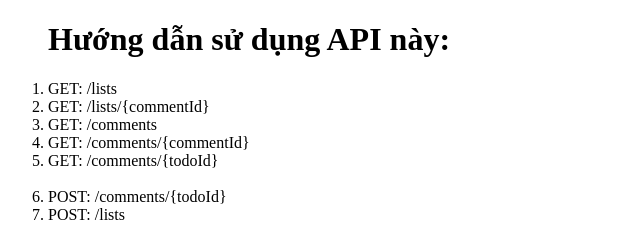
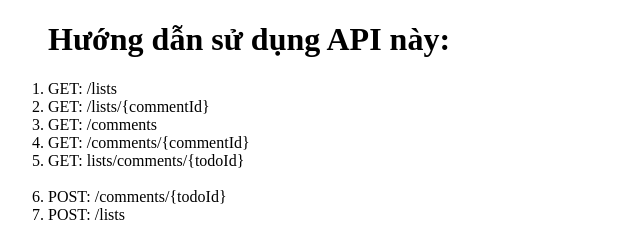
Before and after one commit to hellonewday/todo-api, a website: page index.html in a window 1280 px wide. Shown: the top 239 px of the page, 0-640 px from the left. Drawn offline with Linux system fonts and the light colour scheme.

Commit message:
fix the instruction

```diff
--- a/index.html
+++ b/index.html
@@ -15,7 +15,7 @@
           <li>GET: /lists/{commentId}</li>
           <li>GET: /comments</li>
           <li>GET: /comments/{commentId}</li>
-          <li>GET: /comments/{todoId}</li>
+          <li>GET: lists/comments/{todoId}</li>
           <br />
           <li>POST: /comments/{todoId}</li>
           <li>POST: /lists</li>
```
